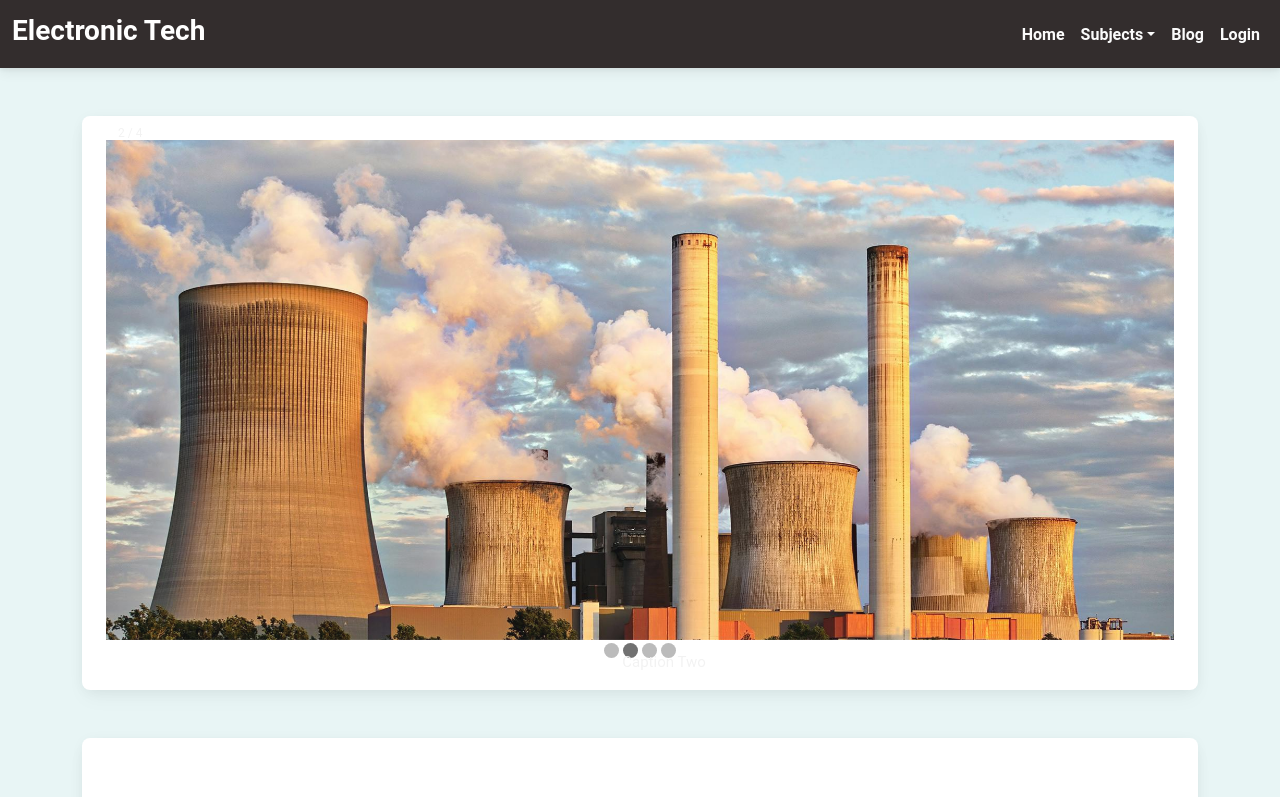
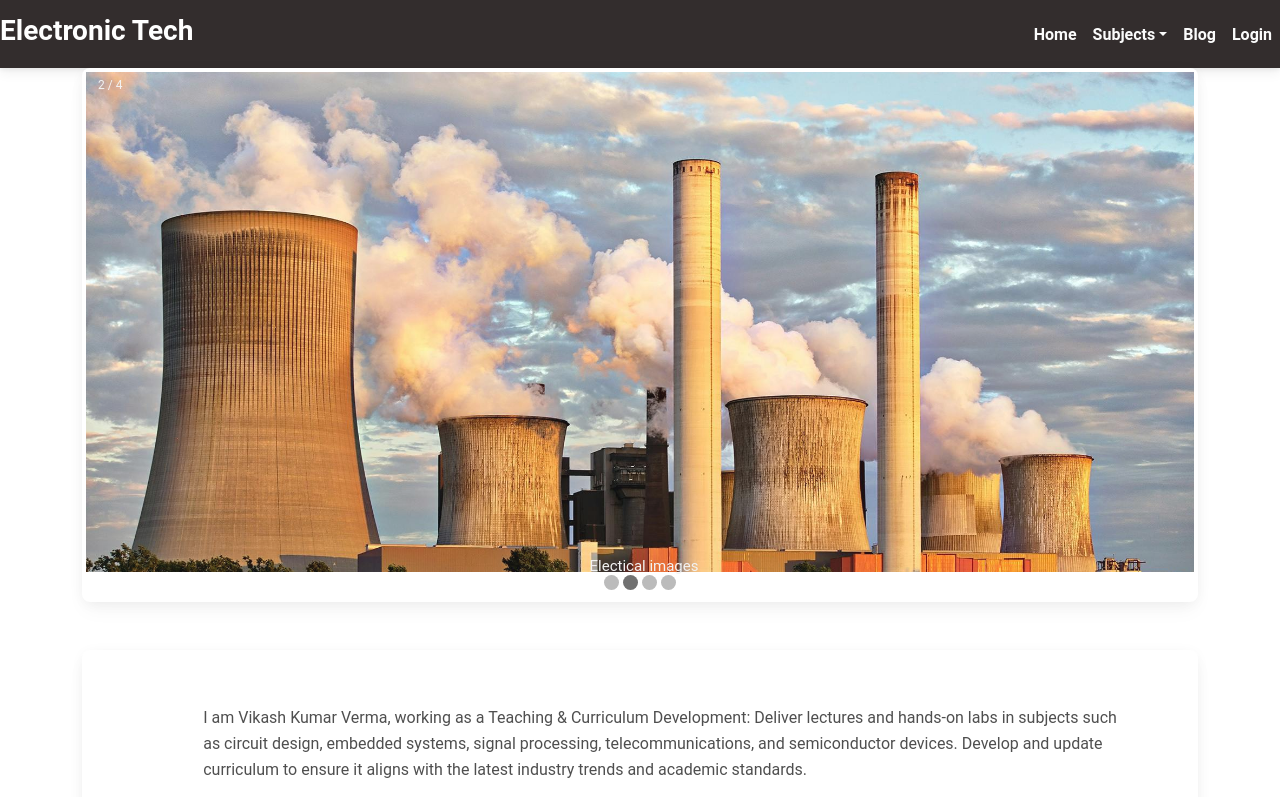
Before and after one commit to sanjay882530/blogger-vikash-ui-backend, a React (Vite) app: page / in a window 1280 px wide. Shown: the top 797 px of the page. Built offline with nearby package versions, Linux system fonts and the light colour scheme.

Commit message:
Changes in home page

```diff
--- a/index.html
+++ b/index.html
@@ -7,7 +7,8 @@
     <title>Blogger app</title>
   </head>
   <body>
-    <div id="root"></div>
+    <div id="root">
     <script type="module" src="/src/main.jsx"></script>
+  </div>
   </body>
 </html>
--- a/src/App.css
+++ b/src/App.css
@@ -32,16 +32,15 @@
 }
 
 .read-the-docs {
-  color: #888;
+  color: #fefafa;
 }
 html, body, #root {
   margin: 0;
   padding: 0;
   width: 100%;
   height: 100%;
-  background-color: rgb(232, 245, 245);
+  background-color: rgba(255, 255, 255, 0.87);
 }
-
 .navbar {
   width: 100%;
 }
--- /dev/null
+++ b/src/component/Home.css
@@ -0,0 +1,3 @@
+.container-color{
+    background-color: rgba(255, 255, 255, 0.87);
+}
--- a/src/component/Home.jsx
+++ b/src/component/Home.jsx
@@ -2,14 +2,14 @@ import React from "react";
 import { MDBContainer, MDBRow, MDBCol, MDBCard } from "mdb-react-ui-kit";
 import ImageCard from "./ImageCard";
 import ImageSlide from "./ImageSlide";
-
+import "./Home.css";
 function Home() {
   return (
-    <>
+    <div className="container-color">
       <ImageSlide />
       <ImageCard />
       <ImageCard />
-      <MDBContainer className="my-5">
+      <MDBContainer className="my-5 ">
         <MDBCard className="p-4">
           <MDBRow className="align-items-center">
             {/* Image on one side */}
@@ -64,7 +64,7 @@ function Home() {
           </MDBRow>
         </MDBCard>
       </MDBContainer>
-    </>
+    </div>
   );
 }
 
--- a/src/component/ImageSlide.jsx
+++ b/src/component/ImageSlide.jsx
@@ -38,31 +38,31 @@ export default function ImageSlide() {
   }, [slideIndex]);
 
   return (
-    <MDBContainer className="my-5">
-      <MDBCard className="p-4">
+    <MDBContainer className="my-6">
+      <MDBCard className="p-1">
         <MDBRow className="align-items-center">
           <div className="mySlides fade" style={{ display: "block" }}>
             <div className="numbertext">1 / 4</div>
             <img src="img1.jpg" alt="Slide 1" />
-            <div className="text">Caption Text</div>
+            <div className="text p-3">Electical images</div>
           </div>
 
           <div className="mySlides fade">
             <div className="numbertext">2 / 4</div>
             <img src="img2.jpg" alt="Slide 2" />
-            <div className="text">Caption Two</div>
+            <div className="text p-3">Electical images</div>
           </div>
 
           <div className="mySlides fade">
             <div className="numbertext">3 / 4</div>
             <img src="img3.jpg" alt="Slide 3" />
-            <div className="text">Caption Three</div>
+            <div className="text p-3">Electical images</div>
           </div>
 
           <div className="mySlides fade">
             <div className="numbertext">4 / 4</div>
             <img src="img4.jpg" alt="Slide 4" />
-            <div className="text">Caption Four</div>
+            <div className="text p-3">Electical images</div>
           </div>
 
           <div style={{ textAlign: "center" }}>
--- a/src/component/Navbar.jsx
+++ b/src/component/Navbar.jsx
@@ -40,7 +40,7 @@ export default function Navbar() {
 
   return (
     <MDBNavbar expand="lg" bgColor="dark" dark>
-      <MDBContainer fluid>
+      {/* <MDBContainer fluid> */}
       <Link className="navbar-brand" to="/">
         {/* <img src="/sanjay.png" alt="Logo" width={200} height={25} /> */}
         <h3>
@@ -201,7 +201,7 @@ export default function Navbar() {
           </MDBNavbarItem>
         </MDBNavbarNav>
       </MDBCollapse>
-      </MDBContainer>
+      {/* </MDBContainer> */}
     </MDBNavbar>
   );
 }
--- a/src/component/pages/Circuits.css
+++ b/src/component/pages/Circuits.css
@@ -1,6 +1,6 @@
 .circuits-img{
-    width: 60%;
+    width: 100%;
     height: 400px;
-    padding-left: 10%;
+    padding-left: 1%;
     padding-bottom: 5%;
 }
--- a/src/component/pages/Circuits.jsx
+++ b/src/component/pages/Circuits.jsx
@@ -9,7 +9,11 @@ export default function Circuits() {
           <h3 className="text-center text-blue-800">
             <strong>Circuits</strong>
           </h3>
-          <img src="/img1.jpg" alt="circuits graph" className="circuits-img" />
+          <img
+            src="/img1 (4).jpg"
+            alt="circuits graph"
+            className="circuits-img"
+          />
           <p>
             A <b>circuit</b> refers to a closed loop or pathway that allows
             electric current to flow. The main components of a circuit usually
--- a/src/index.css
+++ b/src/index.css
@@ -6,7 +6,7 @@
   font-weight: 400;
 
   color-scheme: light dark;
-  color: rgba(181, 155, 155, 0.87);
+  color: rgba(255, 255, 255, 0.87);
   background-color:rgba(255, 255, 255, 0.87);
 
   font-synthesis: none;
@@ -61,7 +61,7 @@ button:focus-visible {
 @media (prefers-color-scheme: light) {
   :root {
     color: #213547;
-    background-color: rgb(232, 245, 245);
+    background-color: rgba(194, 216, 125, 0.87);
   }
   a:hover {
     color: #747bff;
```
Lines whose indentation alone changed are shown as unchanged.
